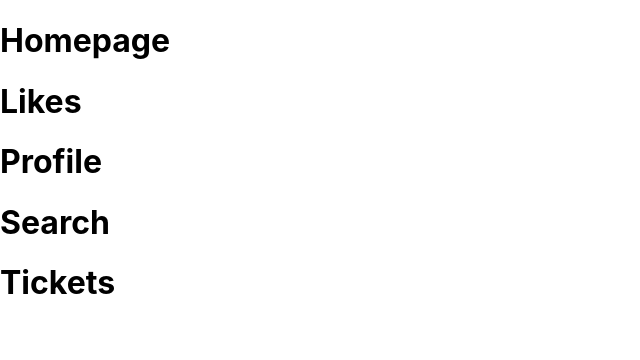
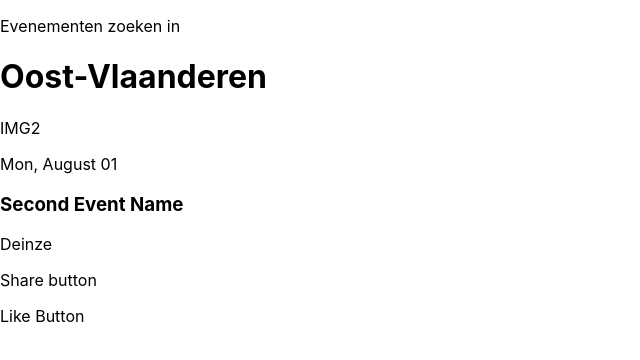
Before and after one commit to MBoeckaert/Eventbrite, a React (Create React App) app in the folder eventbrite/: page / in a window 1280 px wide. Shown: the top 360 px of the page, without its empty margins (0-640 px from the left). Built offline with nearby package versions, Linux system fonts and the light colour scheme.

Commit message:
setting up homepage components

```diff
--- a/eventbrite/src/App.js
+++ b/eventbrite/src/App.js
@@ -1,19 +1,11 @@
 import React from "react";
 //import { Route, Routes } from "react-router-dom";
 import Home from "./pages/Home.js";
-import Likes from "./pages/Likes";
-import Profile from "./pages/Profile.js";
-import Search from "./pages/Search.js";
-import Tickets from "./pages/Tickets.js";
 
 function App() {
   return (
     <div className="App">
       <Home></Home>
-      <Likes></Likes>
-      <Profile></Profile>
-      <Search></Search>
-      <Tickets></Tickets>
     </div>
   );
 }
--- /dev/null
+++ b/eventbrite/src/components/EventImage.js
@@ -0,0 +1,9 @@
+function EventImage(props) {
+  return (
+    <>
+      <p>{props.img}</p>
+    </>
+  );
+}
+
+export default EventImage;
--- /dev/null
+++ b/eventbrite/src/components/EventOverview.js
@@ -0,0 +1,26 @@
+import EventImage from "./EventImage";
+
+function EventOverview(props) {
+  const day = props.date.toLocaleString("en-US", { day: "2-digit" });
+  const daywritten = props.date.toLocaleString("en-US", { weekday: "short" });
+  const month = props.date.toLocaleString("en-US", { month: "long" });
+
+  return (
+    <>
+      <div className="eventOverview__image">
+        <EventImage img={props.img} />
+      </div>
+      <div className="eventOverview__information">
+        <p>{daywritten + ", " + month + " " + day}</p>
+        <h3>{props.name}</h3>
+        <div className="eventOverview__essentials">
+          <p>{props.location}</p>
+          <p>Share button</p>
+          <p>Like Button</p>
+        </div>
+      </div>
+    </>
+  );
+}
+
+export default EventOverview;
--- a/eventbrite/src/pages/Home.js
+++ b/eventbrite/src/pages/Home.js
@@ -1,7 +1,45 @@
 import React from "react";
+import EventOverview from "../components/EventOverview";
 
 const Home = () => {
-  return <h1>Homepage</h1>;
+  const events = [
+    {
+      id: "e1",
+      img: "IMG",
+      date: new Date("2022", "09", "11"),
+      name: "First Event Name",
+      location: "Ghent",
+    },
+    {
+      id: "e2",
+      img: "IMG2",
+      date: new Date("2022", "07", "1"),
+      name: "Second Event Name",
+      location: "Deinze",
+    },
+    {
+      id: "e3",
+      img: "IMG3",
+      date: new Date("2022", "08", "21"),
+      name: "Third Event Name",
+      location: "Lede",
+    },
+  ];
+
+  return (
+    <>
+      <p>Evenementen zoeken in</p>
+      <h1>Oost-Vlaanderen</h1>
+
+      {/* Popular in Oost-Vl niet doen */}
+      <EventOverview
+        img={events[1].img}
+        name={events[1].name}
+        date={events[1].date}
+        location={events[1].location}
+      />
+    </>
+  );
 };
 
 export default Home;
```
